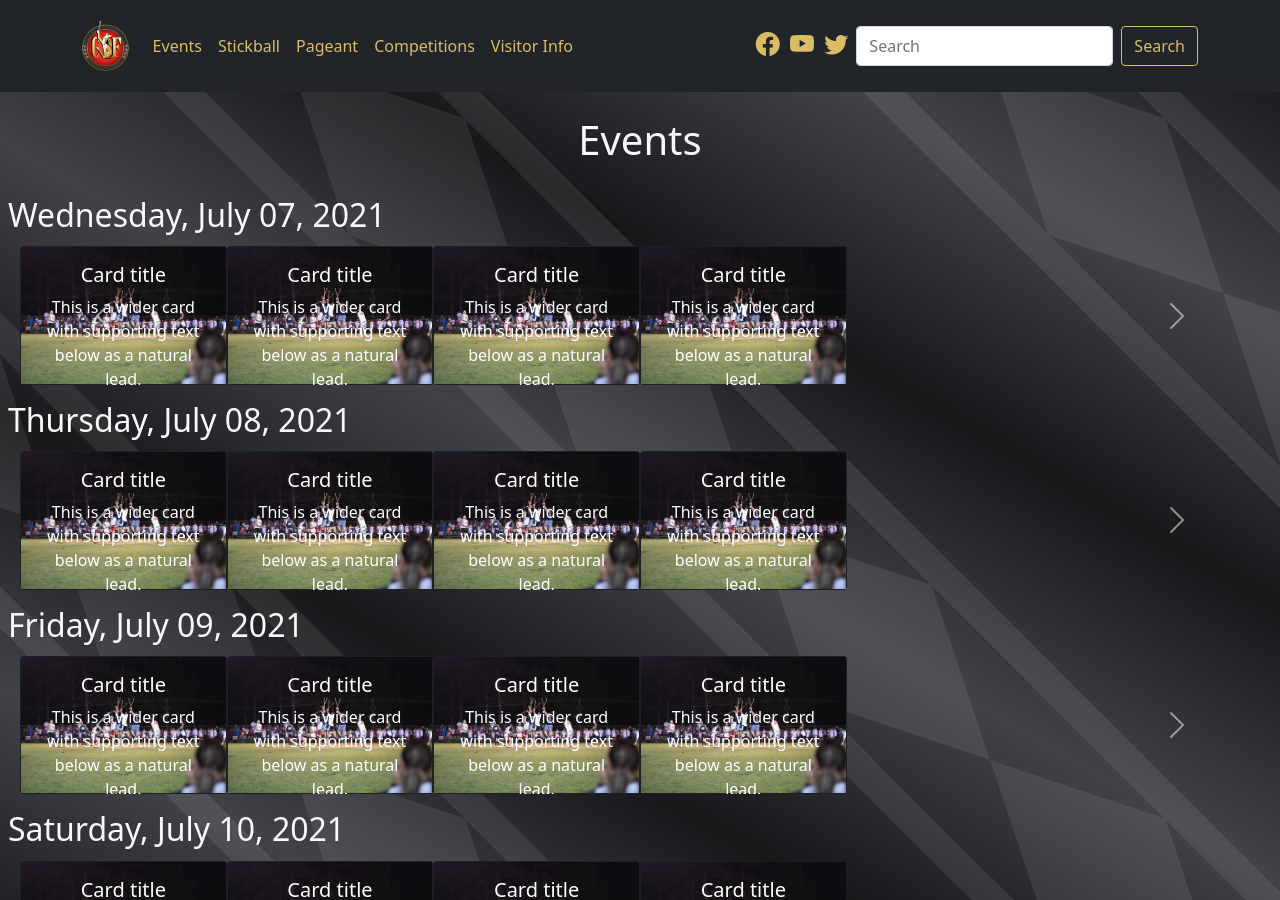
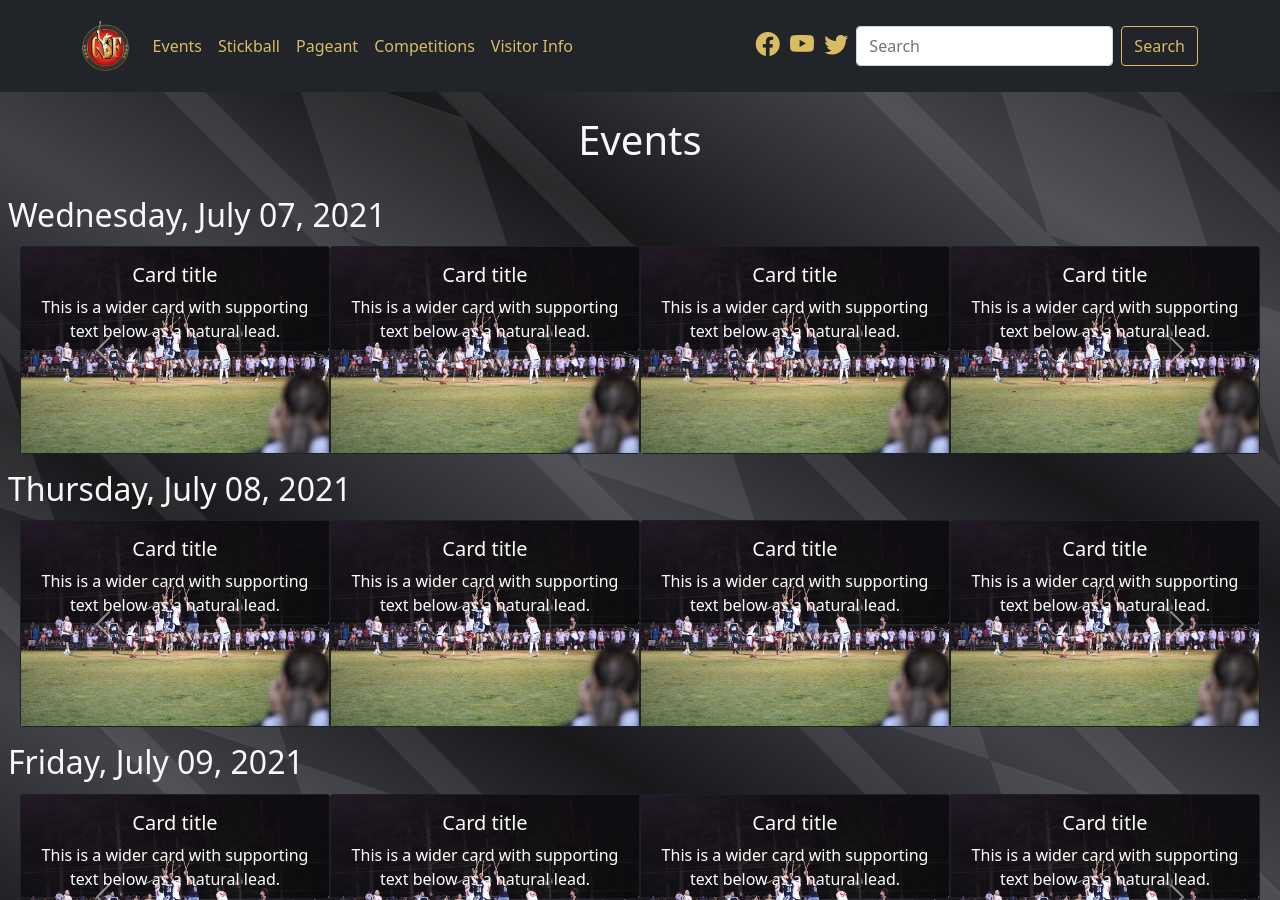
Before and after one commit to smattera/smattera.github.io, a Jekyll site: the page built from events/index.md, in a window 1280 px wide and 900 px high. Built offline with Jekyll 4.4.1, drawn with Linux system fonts in a browser that asks for light colours; nearby versions of some CDN libraries.

Commit message:
Update events.html

```diff
--- a/_includes/event-card.html
+++ b/_includes/event-card.html
@@ -1,5 +1,5 @@
 <div class="carousel-item {{ include.class }}">
-  <div class="col-sm-6 col-md-3 col-lg-2">
+  <div class="col-md-3">
     <div class="card bg-dark text-white">
       <img src="{{ include.file }}" alt="{{ include.alt }}" class="img-fluid">
       <div class="card-img-overlay">
--- a/_includes/events.html
+++ b/_includes/events.html
@@ -1,5 +1,5 @@
 <section class="diamond-bg2 text-light py-5 px-2 text-center">
-  <div class="px-0">
+  <div>
     <h1 class="py-2">Events</h1>
 
     <h2 class="pt-3 pb-1 text-start">Wednesday, July 07, 2021</h2>
```
